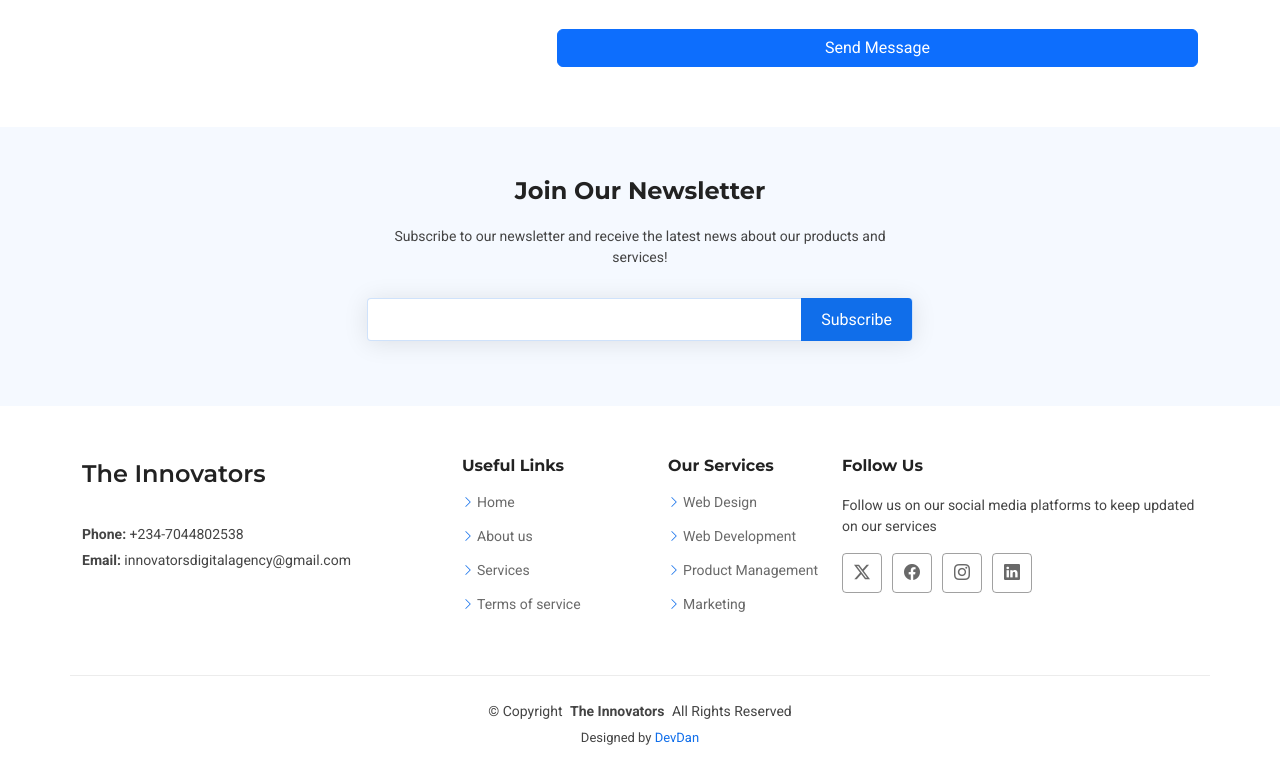
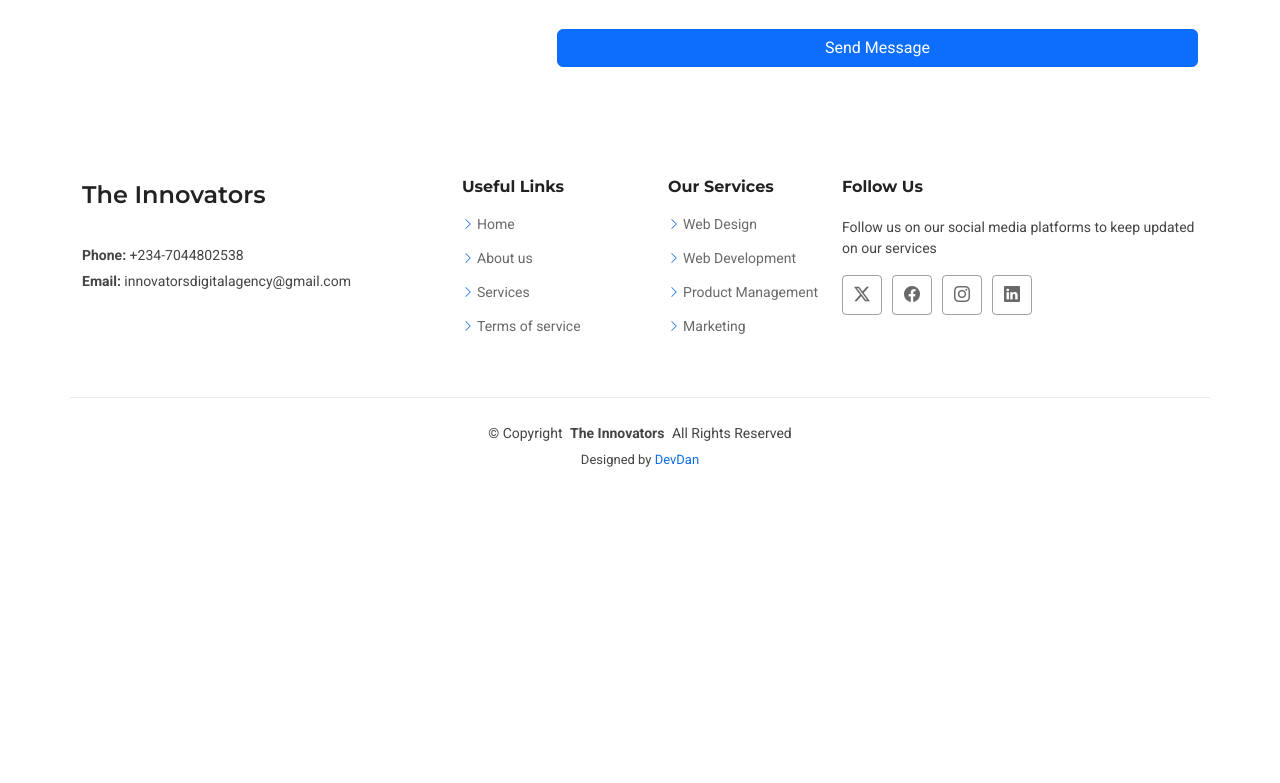
Before and after one commit to Dahnhiel/The-Innovators-2.0, a website: page index.html in a window 1280 px wide. Shown: the part 5717-6500 px from the top of the page. After the commit the page ends 6261 px from the top, so only its background shows below. Drawn offline with nearby package versions, Linux system fonts and the light colour scheme.

Commit message:
removed the newsletter form

```diff
--- a/index.html
+++ b/index.html
@@ -614,8 +614,7 @@
                 </div>
               </div><!-- End Info Item -->
 
-              <!-- <iframe src="https://www.google.com/maps/embed?pb=!1m14!1m8!1m3!1d48389.78314118045!2d-74.006138!3d40.710059!3m2!1i1024!2i768!4f13.1!3m3!1m2!1s0x89c25a22a3bda30d%3A0xb89d1fe6bc499443!2sDowntown%20Conference%20Center!5e0!3m2!1sen!2sus!4v1676961268712!5m2!1sen!2sus" frameborder="0" style="border:0; width: 100%; height: 270px;" allowfullscreen="" loading="lazy" referrerpolicy="no-referrer-when-downgrade"></iframe> -->
-              <!-- <iframe src="https://www.google.com/maps/embed?pb=!1m18!1m12!1m3!1d31623.958332915707!2d5.308502352856655!3d7.790374952676546!2m3!1f0!2f0!3f0!3m2!1i1024!2i768!4f13.1!3m3!1m2!1s0x10480bb5d1b9dac7%3A0x9dc641e73d19e8e6!2sOye%2C%20Ekiti%2C%20Nigeria!5e0!3m2!1sen!2s!4v1738941699713!5m2!1sen!2s" width="600" height="450" style="border:0;" allowfullscreen="" loading="lazy" referrerpolicy="no-referrer-when-downgrade"></iframe> -->
+
             </div>
           </div>
 
@@ -662,23 +661,6 @@
   </main>
 
   <footer id="footer" class="footer">
-
-    <div class="footer-newsletter">
-      <div class="container">
-        <div class="row justify-content-center text-center">
-          <div class="col-lg-6">
-            <h4>Join Our Newsletter</h4>
-            <p>Subscribe to our newsletter and receive the latest news about our products and services!</p>
-            <form action="forms/newsletter.php" method="post" class="php-email-form">
-              <div class="newsletter-form"><input type="email" name="email"><input type="submit" value="Subscribe"></div>
-              <div class="loading">Loading</div>
-              <div class="error-message"></div>
-              <div class="sent-message">Your subscription request has been sent. Thank you!</div>
-            </form>
-          </div>
-        </div>
-      </div>
-    </div>
 
     <div class="container footer-top">
       <div class="row gy-4">
```
